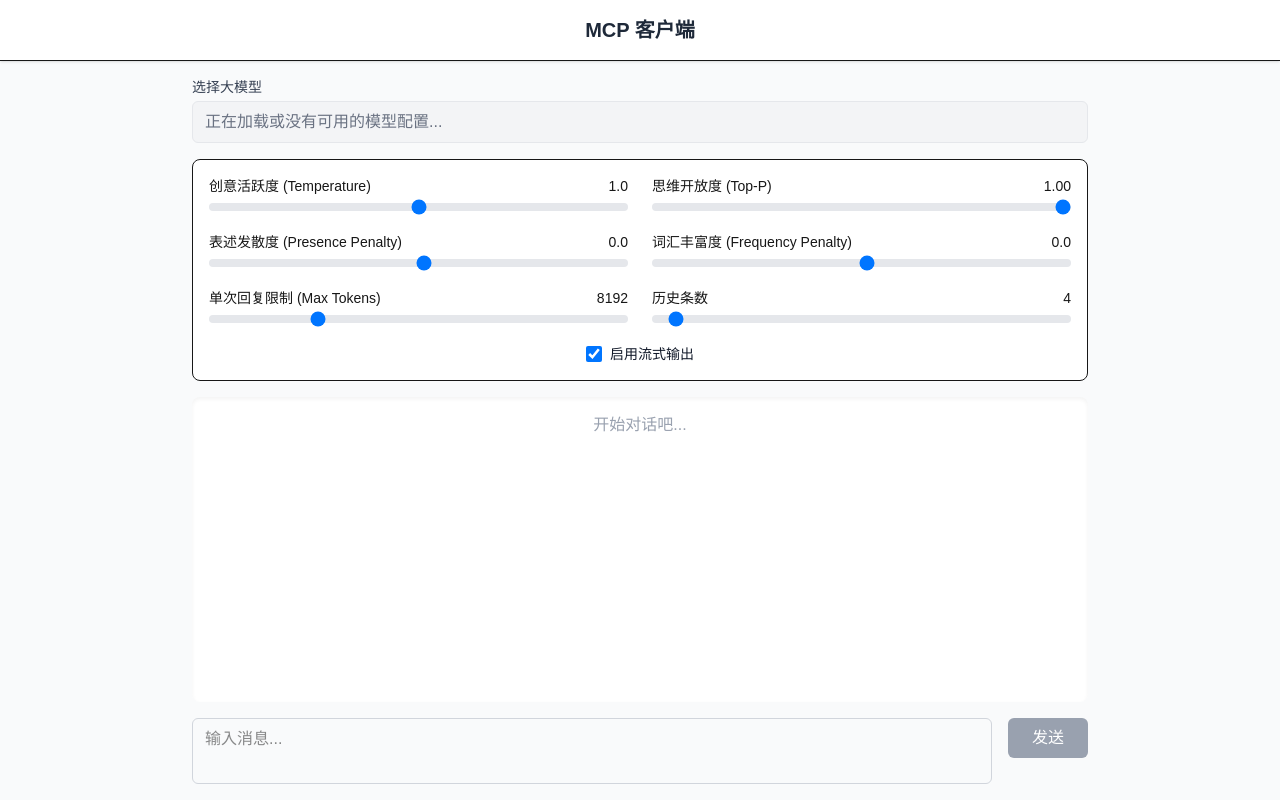
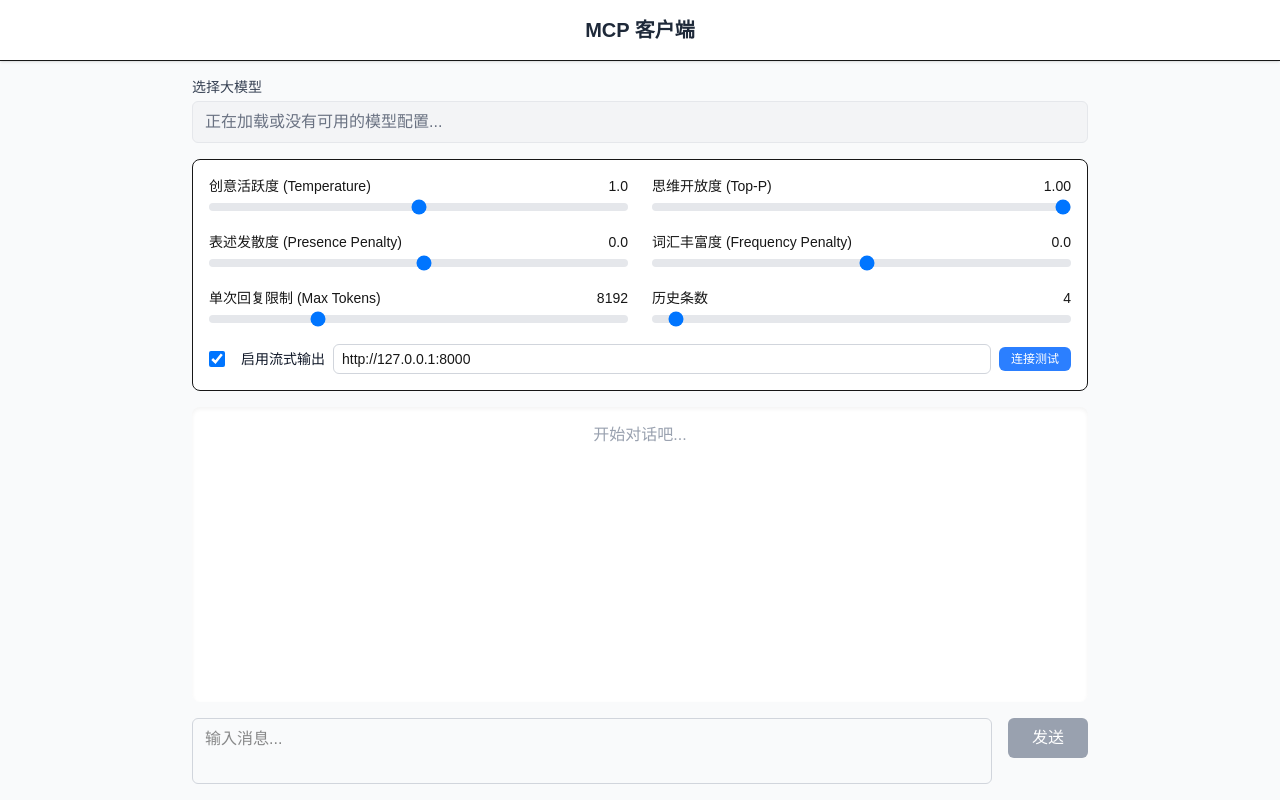
Before and after one commit to visionliao/llm-mcp-tools, a Next.js app in the folder user-ui/: page / in a window 1280 px wide. Built offline with nearby package versions, Linux system fonts and the light colour scheme.

Commit message:
添加MCP连通性测试功能

```diff
--- /dev/null
+++ b/user-ui/src/app/api/mcp-test/route.ts
@@ -0,0 +1,37 @@
+// app/api/mcp-test/route.ts
+
+import { NextRequest, NextResponse } from 'next/server';
+
+// MCP服务器连通性测试
+export async function POST(request: NextRequest) {
+  try {
+    const body = await request.json();
+    const url = body.url;
+
+    if (!url || typeof url !== 'string') {
+      return NextResponse.json({ error: 'URL is required' }, { status: 400 });
+    }
+
+    // 调用 MCP 服务的健康检查接口
+    const response = await fetch(url, {
+      method: 'GET',
+      headers: { 'Content-Type': 'application/json' },
+    });
+
+    if (!response.ok) {
+      throw new Error(`MCP server returned status: ${response.status}`);
+    }
+
+    const data = await response.json();
+
+    // 可以在这里添加更严格的检查，例如检查返回的数据结构
+    if (data.status !== 'ok') {
+        throw new Error('MCP server response format is incorrect.');
+    }
+
+    return NextResponse.json(data, { status: 200 });
+  } catch (error: any) {
+    console.error('MCP Test Error:', error);
+    return NextResponse.json({ error: error.message || 'Failed to connect to MCP server' }, { status: 500 });
+  }
+}
--- a/user-ui/src/app/page.tsx
+++ b/user-ui/src/app/page.tsx
@@ -34,6 +34,47 @@ export default function Home() {
   const [maxOutputTokens, setMaxOutputTokens] = useState(8192);
   // 控制历史记录长度
   const [historyLength, setHistoryLength] = useState(4); // 默认保留最近4条消息
+  // MCP 相关 state
+  const [mcpServerUrl, setMcpServerUrl] = useState("http://127.0.0.1:8000");
+  const [mcpStatus, setMcpStatus] = useState<'unchecked' | 'ok' | 'error' | 'testing'>('unchecked');
+
+  // 连接测试处理函数
+  const handleConnectivityTest = async () => {
+    if (!mcpServerUrl.trim()) {
+      alert("请输入 MCP 服务器地址");
+      return;
+    }
+    setMcpStatus('testing');
+    try {
+      const response = await fetch('/api/mcp-test', {
+        method: 'POST',
+        headers: { 'Content-Type': 'application/json' },
+        body: JSON.stringify({ url: mcpServerUrl }),
+      });
+      if (!response.ok) {
+        // 如果服务器返回了错误状态码（如 404, 500）
+        // 我们尝试解析错误信息，如果没有，就用状态码作为错误
+        const errorData = await response.json().catch(() => null); // 尝试解析json，失败则返回null
+        throw new Error(errorData?.error || `服务器返回错误: ${response.status}`);
+      }
+      const data = await response.json();
+      if (response.ok && data.status === 'ok') {
+        setMcpStatus('ok');
+        console.log("MCP Server Test successful:", data);
+      } else {
+        throw new Error(data.error || '连接测试失败');
+      }
+    } catch (error: any) {
+      console.error("MCP Server Test failed:", error.message);
+      setMcpStatus('error');
+      // Network errors often don't have a specific message, so we provide a clearer one.
+      if (error.message.includes('fetch failed')) {
+        alert(`连接失败: 无法访问地址 ${mcpServerUrl}。请检查地址是否正确，以及 MCP 服务是否正在运行。`);
+      } else {
+        alert(`连接失败: ${error.message}`);
+      }
+    }
+  };
 
   // 自动滚动到聊天记录底部
   useEffect(() => {
@@ -86,6 +127,7 @@ export default function Home() {
       presencePenalty,
       frequencyPenalty,
       maxOutputTokens,
+      mcpServerUrl: mcpServerUrl,
     };
     try {
       const response = await fetch('/api/chat', {
@@ -213,17 +255,38 @@ export default function Home() {
               <input type="range" id="historyLength" min="0" max="100" step="1" value={historyLength} onChange={(e) => setHistoryLength(parseInt(e.target.value, 10))}
                 className="w-full h-2 bg-gray-200 rounded-lg appearance-none cursor-pointer"/>
             </div>
-            <div className="md:col-span-2 flex items-center justify-center">
+            <div className="md:col-span-2 flex items-center justify-between space-x-2">
               <input
-                type="checkbox"
-                id="stream-toggle"
-                checked={isStreamingEnabled}
+                type="checkbox" id="stream-toggle" checked={isStreamingEnabled}
                 onChange={(e) => setIsStreamingEnabled(e.target.checked)}
                 className="w-4 h-4 text-blue-600 bg-gray-100 border-gray-300 rounded focus:ring-blue-500"
               />
               <label htmlFor="stream-toggle" className="ml-2 font-medium text-gray-900">
                 启用流式输出
               </label>
+              {/* MCP 服务器输入框和测试按钮 */}
+              <input
+                type="text"
+                value={mcpServerUrl}
+                onChange={(e) => {
+                  setMcpServerUrl(e.target.value);
+                  setMcpStatus('unchecked'); // 地址变化后重置状态
+                }}
+                placeholder="MCP 服务器地址"
+                className="flex-grow px-2 py-1 border border-gray-300 rounded-md focus:outline-none focus:ring-1 focus:ring-blue-500"
+              />
+              <button
+                onClick={handleConnectivityTest}
+                disabled={mcpStatus === 'testing'}
+                className={`px-3 py-1 rounded-md text-white text-xs transition-colors ${
+                  mcpStatus === 'testing' ? 'bg-gray-400' :
+                  mcpStatus === 'ok' ? 'bg-green-500 hover:bg-green-600' :
+                  mcpStatus === 'error' ? 'bg-red-500 hover:bg-red-600' :
+                  'bg-blue-500 hover:bg-blue-600'
+                }`}
+              >
+                {mcpStatus === 'testing' ? '测试中...' : '连接测试'}
+              </button>
             </div>
           </div>
 
--- a/user-ui/src/lib/llm/types.ts
+++ b/user-ui/src/lib/llm/types.ts
@@ -18,6 +18,7 @@ export interface LlmGenerationOptions {
   topP?: number;  // 思维开放度  top_p ，默认1.0，范围0-1.0,考虑多少种可能性，值越大，接受更多可能的回答；值越小，倾向选择最可能的回答。不推荐和创意活跃度一起更改
   presencePenalty?: number;  // 表述发散度,默认0，范围-2.0-2.0,值越大，越倾向不同的表达方式，避免概念重复；值越小，越倾向使用重复的概念或叙述，表达更具一致性
   frequencyPenalty?: number; // 词汇丰富度,默认0，范围-2.0-2.0,值越大，用词越丰富多样；值越低，用词更朴实简单
+  mcpServerUrl?: string; // mcp服务器地址
 }
 
 /**
```
